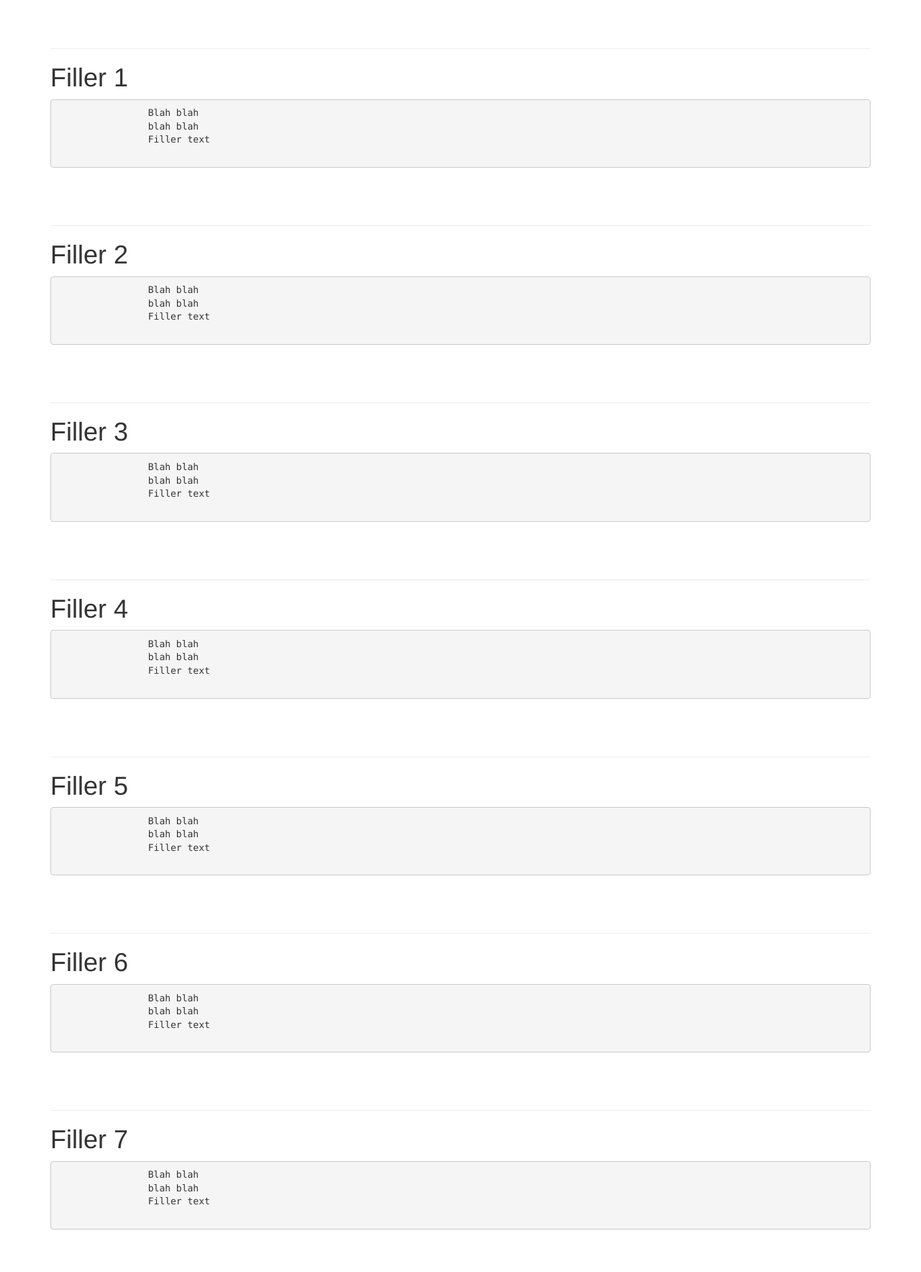
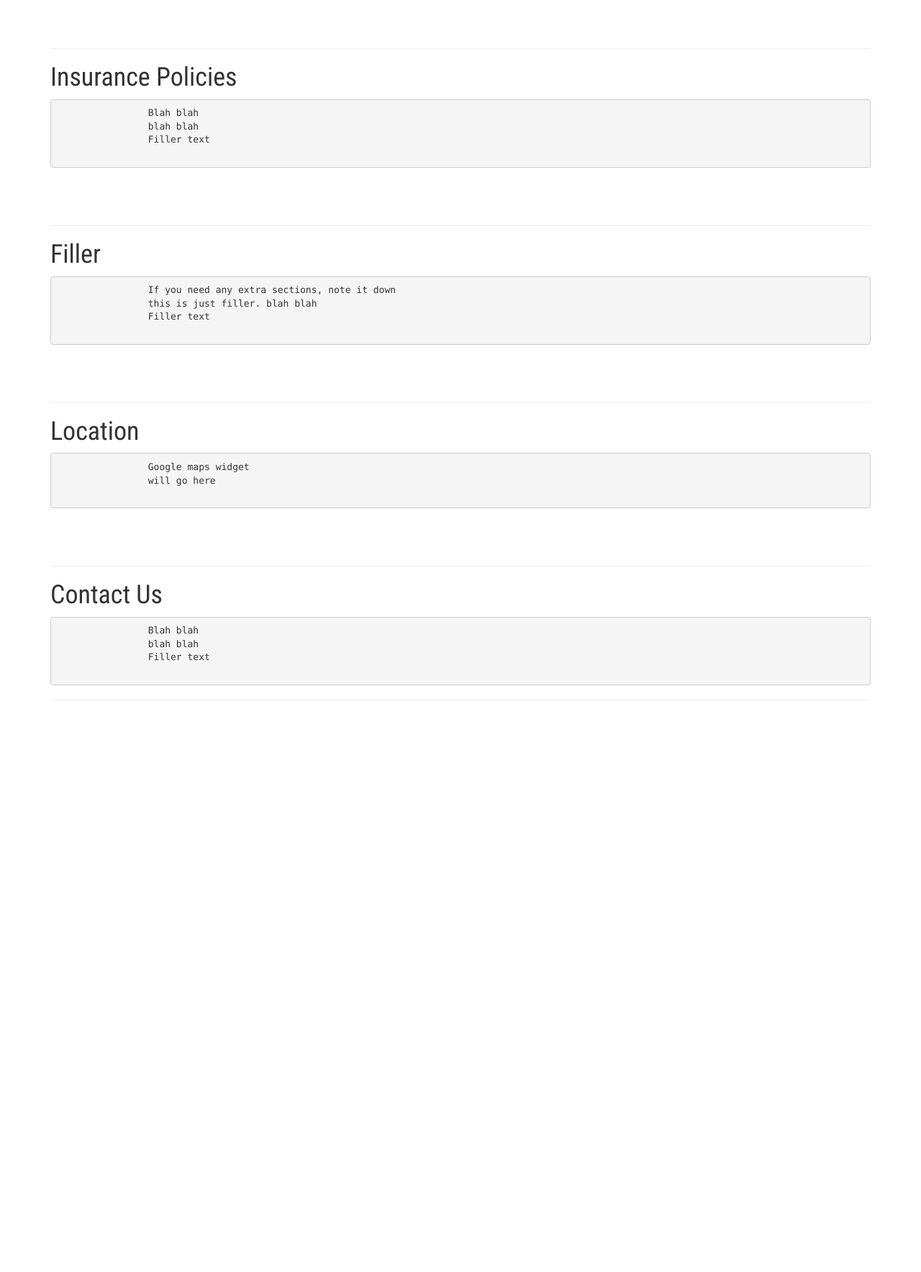
Before and after one commit to Aetheus/theme-wrose, a plain HTML site: page index.html in a window 1280 px wide. Shown: the part 1033-2800 px from the top of the page at 72% size. After the commit the page ends 2026 px from the top, so only its background shows below. Drawn offline with nearby package versions, Linux system fonts and the light colour scheme.

Commit message:
changed font of h1

```diff
--- a/css/site.css
+++ b/css/site.css
@@ -27,9 +27,13 @@ html, body{
     font-family: 'Josefin Sans', sans-serif;
 }
 #deco-header{
-    font-size:80px;
+    font-size:60px;
     color: #fff;
     text-shadow: 2px 2px 10px #000000;
+    font-family: 'Roboto Condensed', sans-serif;
+}
+
+h1 {
     font-family: 'Roboto Condensed', sans-serif;
 }
 
--- a/index.html
+++ b/index.html
@@ -1,15 +1,12 @@
 <!DOCTYPE html>
 <html lang="en">
 <head>
-    <title>Winterose Corporation (take 2)</title>
+    <title>Winterose Corporation</title>
     <meta charset="utf-8">
     <meta name="viewport" content="width=device-width, initial-scale=1">
 
     <link rel="stylesheet" href="http://maxcdn.bootstrapcdn.com/bootstrap/3.3.5/css/bootstrap.min.css">
     <link rel="stylesheet" href="css/site.css">
-
-    <script src="https://ajax.googleapis.com/ajax/libs/jquery/1.11.3/jquery.min.js"></script>
-    <script src="http://maxcdn.bootstrapcdn.com/bootstrap/3.3.5/js/bootstrap.min.js"></script>
 
     <!--Fonts-->
     <link href='https://fonts.googleapis.com/css?family=Roboto+Condensed' rel='stylesheet' type='text/css'>
@@ -29,11 +26,10 @@
             </div>
             <div class="collapse navbar-collapse" id="myNavbar">
                 <ul class="nav navbar-nav">
-                    <li class="active"><a href="#">Home</a></li>
                     <li><a href="#about-us">About Us</a></li>
-                    <li><a href="#filler-4">Filler 4</a></li>
+                    <li><a href="#insurance-policies">Insurance Policies</a></li>
+                    <li><a href="#location">Location</a></li>
                     <li><a href="#contact-us">Contact</a></li>
-
                 </ul>
             </div>
         </div>
@@ -60,13 +56,13 @@
                     </div>
                 </div>
                 <div class="col-md-3">
-                    Important stuff should go here too. Maybe the types of insurance sold? I'm not sure.
+                    This is the About Us section. Any short blurbs or info about the company should be here.
                 </div>
                 <div class="col-md-3">
-                    Some more stuff should go here. I'm not sure what. Company history? List of clinets?
+                    Any short blurbs or info about the company should be here. Any short blurbs or info about the company should be here. Any short blurbs or info about the company should be here.
                 </div>
                 <div class="col-md-3">
-                    Lastly, some more stuff to wrap things up. Maybe a quick link to the Contacts page? Or a number. A phone number
+                    Any short blurbs or info about the company should be here. Any short blurbs or info about the company should be here. Any short blurbs or info about the company should be here.
                 </div>
             </div>
 
@@ -74,9 +70,9 @@
         </section>
 
 
-        <section>
+        <section id="insurance-policies">
             <hr />
-            <h1>Filler 1</h1>
+            <h1>Insurance Policies</h1>
             <pre>
                 Blah blah
                 blah blah
@@ -87,77 +83,22 @@
 
         <section>
             <hr />
-            <h1>Filler 2</h1>
+            <h1>Filler</h1>
             <pre>
-                Blah blah
-                blah blah
+                If you need any extra sections, note it down
+                this is just filler. blah blah
                 Filler text
             </pre>
         </section>
 
 
-        <section>
+
+        <section id="location">
             <hr />
-            <h1>Filler 3</h1>
+            <h1>Location</h1>
             <pre>
-                Blah blah
-                blah blah
-                Filler text
-            </pre>
-        </section>
-
-
-        <section id="filler-4">
-            <hr />
-            <h1>Filler 4</h1>
-            <pre>
-                Blah blah
-                blah blah
-                Filler text
-            </pre>
-        </section>
-
-
-        <section>
-            <hr />
-            <h1>Filler 5</h1>
-            <pre>
-                Blah blah
-                blah blah
-                Filler text
-            </pre>
-        </section>
-
-
-        <section>
-            <hr />
-            <h1>Filler 6</h1>
-            <pre>
-                Blah blah
-                blah blah
-                Filler text
-            </pre>
-        </section>
-
-
-        <section>
-            <hr />
-            <h1>Filler 7</h1>
-            <pre>
-                Blah blah
-                blah blah
-                Filler text
-            </pre>
-        </section>
-
-
-        <section>
-            <hr />
-            <h1>Filler 8</h1>
-            <pre>
-                Blah blah
-                blah blah
-                Filler text
+                Google maps widget
+                will go here
             </pre>
         </section>
 
@@ -178,5 +119,8 @@
 
     </div>
 
+    <script src="https://ajax.googleapis.com/ajax/libs/jquery/1.11.3/jquery.min.js"></script>
+    <script src="http://maxcdn.bootstrapcdn.com/bootstrap/3.3.5/js/bootstrap.min.js"></script>
+    <script src="js/site.js"></script>
 </body>
 </html>
--- /dev/null
+++ b/js/site.js
@@ -0,0 +1,9 @@
+
+$("document").ready(function (){
+
+    $(".navbar-nav > li > a").on("click", function(ev){
+        $(".navbar-toggle").click();
+        console.log("hi");
+    });
+
+});
```
